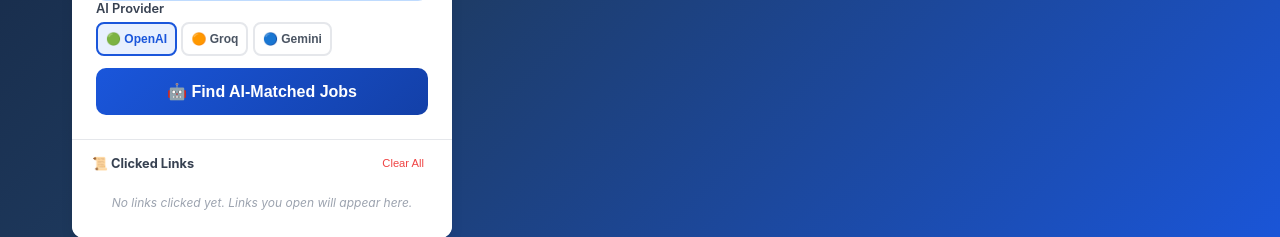
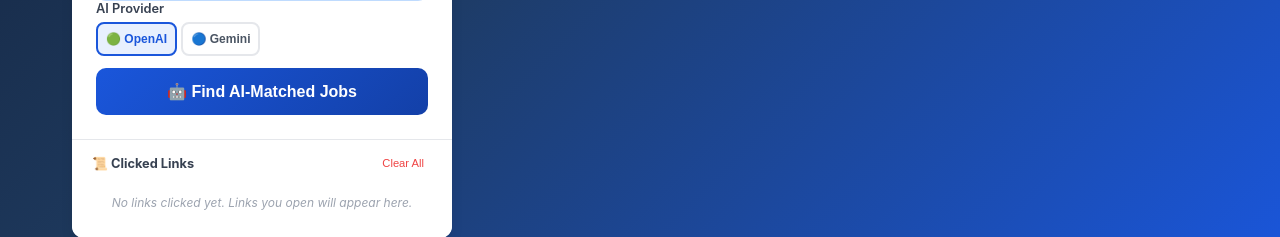
Before and after one commit to KhaoSky/milwaukee-job-finder, a Flask app: page / in a window 1280 px wide. Shown: the part 779-1016 px from the top of the page. Run offline with Flask 3, Linux system fonts and the light colour scheme.

Commit message:
Remove Groq provider

```diff
--- a/app.py
+++ b/app.py
@@ -25,20 +25,6 @@ def call_ai(prompt, provider="openai"):
         model = genai.GenerativeModel("gemini-2.0-flash")
         resp = model.generate_content(prompt)
         return resp.text or ""
-
-    elif provider == "groq":
-        from openai import OpenAI
-        groq = OpenAI(
-            api_key=os.environ.get("GROQ_API_KEY"),
-            base_url="https://api.groq.com/openai/v1"
-        )
-        resp = groq.chat.completions.create(
-            model="llama-3.3-70b-versatile",
-            messages=[{"role": "user", "content": prompt}],
-            max_tokens=8000,
-            temperature=0.3
-        )
-        return resp.choices[0].message.content or ""
 
     else:  # openai (default)
         from openai import OpenAI
--- a/templates/index.html
+++ b/templates/index.html
@@ -1288,7 +1288,6 @@
                     <label style="font-size:0.8rem;font-weight:600;color:var(--gray-700);margin-bottom:0.4rem;display:block">AI Provider</label>
                     <div class="loc-btn-group" id="providerGroup">
                         <button type="button" class="loc-btn active" data-provider="openai">🟢 OpenAI</button>
-                        <button type="button" class="loc-btn" data-provider="groq">🟠 Groq</button>
                         <button type="button" class="loc-btn" data-provider="gemini">🔵 Gemini</button>
                     </div>
                     <input type="hidden" name="ai_provider" id="aiProviderInput" value="openai">
```
Also changed, not shown: 1 other file.
